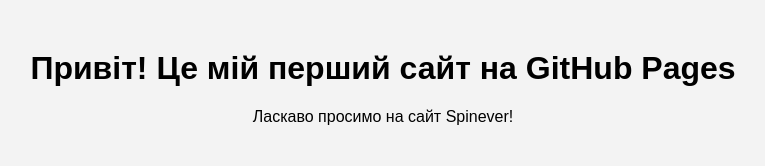
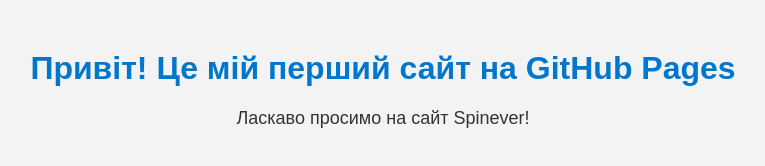
Before and after one commit to Myroslava-D/spinever.github.io, a plain HTML site: page index.html in a window 1280 px wide. Shown: the whole page, without its empty margins (257-1022 px from the left). Drawn offline with Linux system fonts and the light colour scheme.

Commit message:
Update style.css
Signed-off-by: Myroslava-D <myroslavadiachenko@gmail.com>

```diff
--- a/style.css
+++ b/style.css
@@ -3,4 +3,11 @@ body {
   text-align: center;
   margin-top: 50px;
   background: #f3f3f3;
+  color: #333;
 }
+h1 {
+  color: #0077cc;
+}
+p {
+  font-size: 18px;
+}
```
